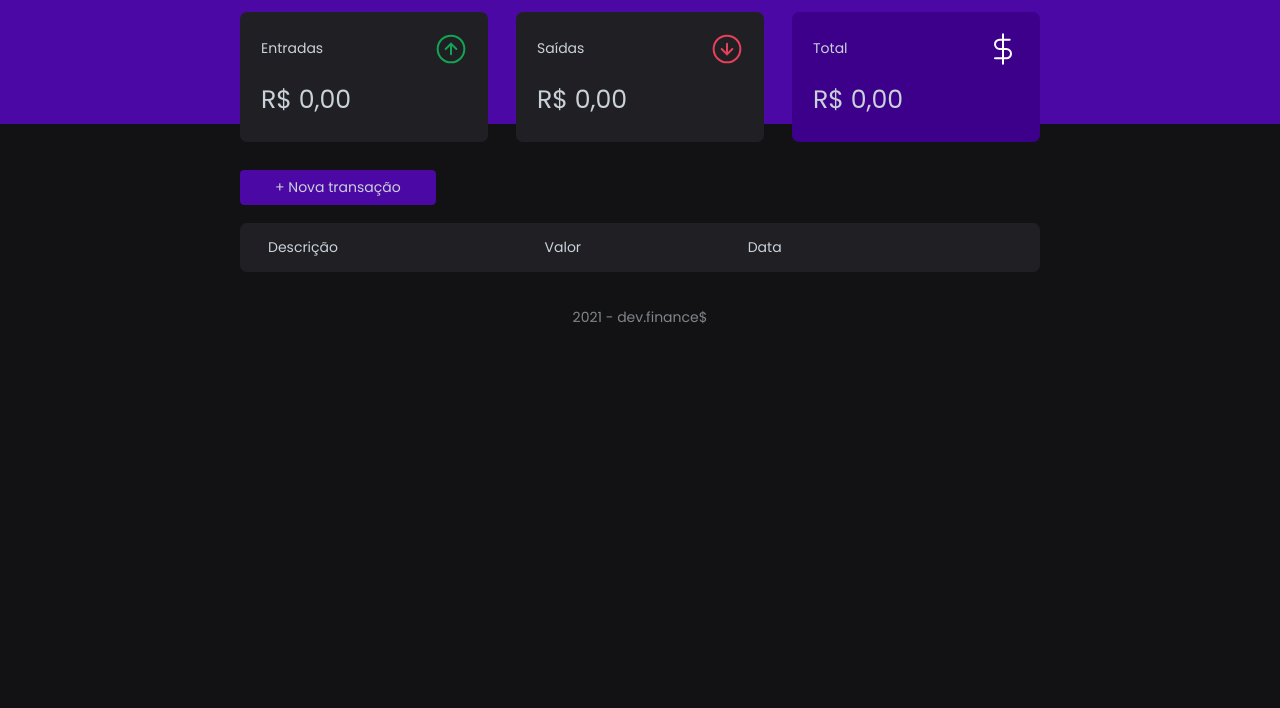
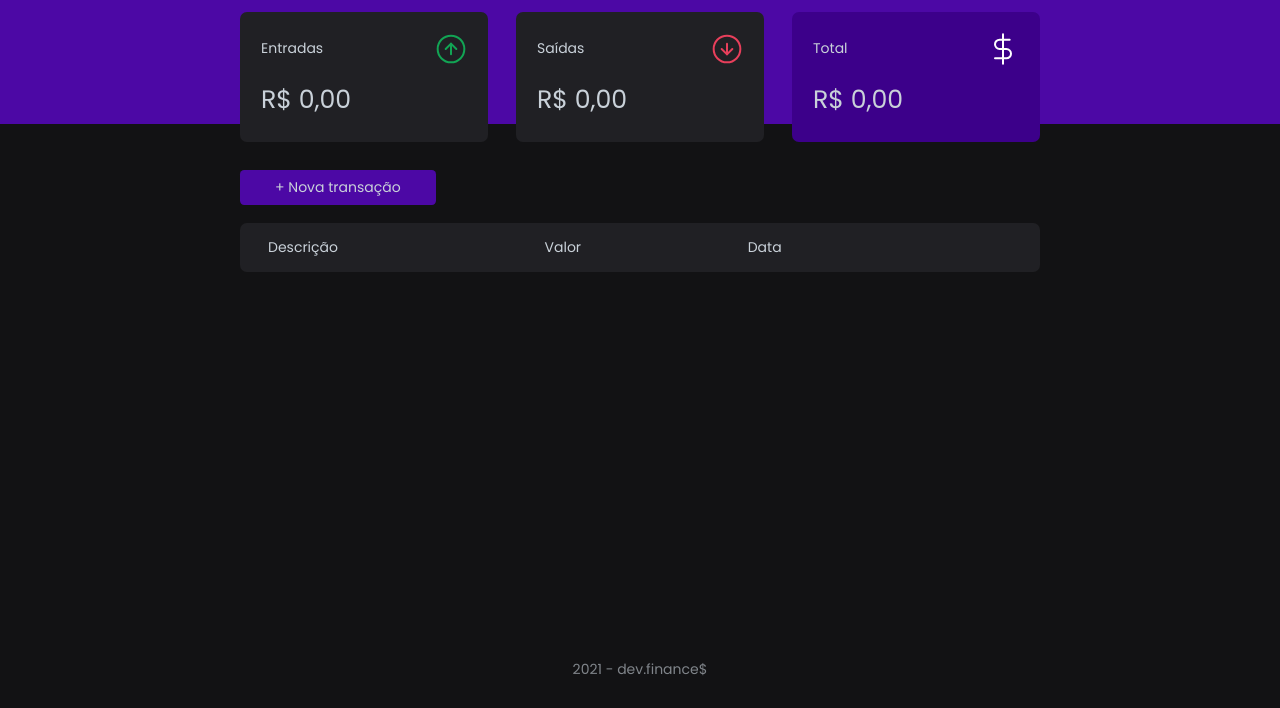
Before and after one commit to lui7henrique/dev-finance, a plain HTML site: page index.html in a window 1280 px wide. Shown: the part 92-800 px from the top of the page. Drawn offline with Linux system fonts and the light colour scheme.

Commit message:
:hammer_and_wrench: fix footer

```diff
--- a/styles.css
+++ b/styles.css
@@ -301,7 +301,7 @@ footer {
   text-align: center;
   padding: 2rem 0 2rem;
   color: var(--text);
-  bottom:0;
+  width:100%;
   opacity: 0.6;
 }
 
@@ -311,6 +311,11 @@ footer {
     font-size: 87.5%;
   }
 
+  footer {
+    position: absolute;
+    bottom: 0;
+  }
+
   #balance {
     display: grid;
     grid-template-columns: repeat(3, 1fr);
```
